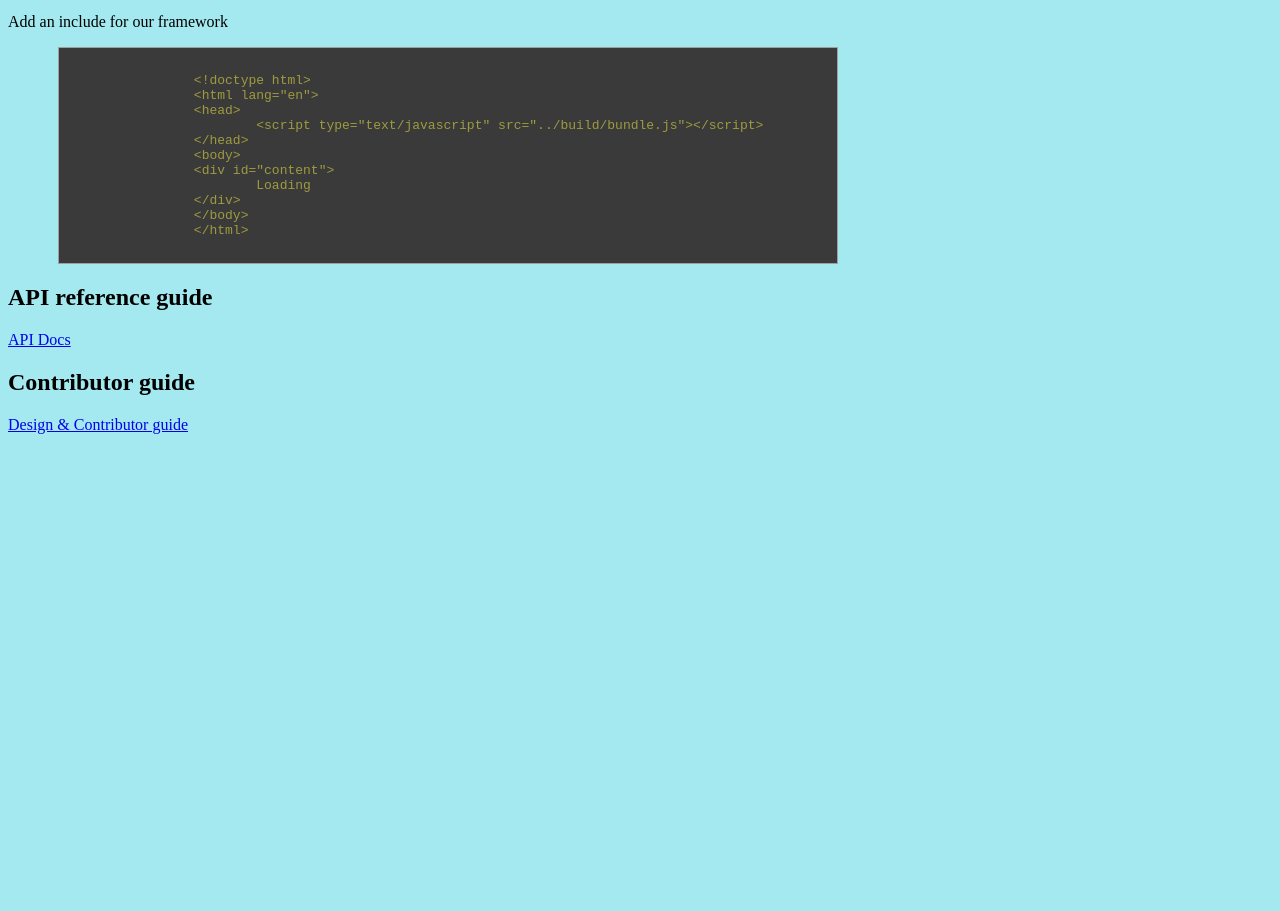
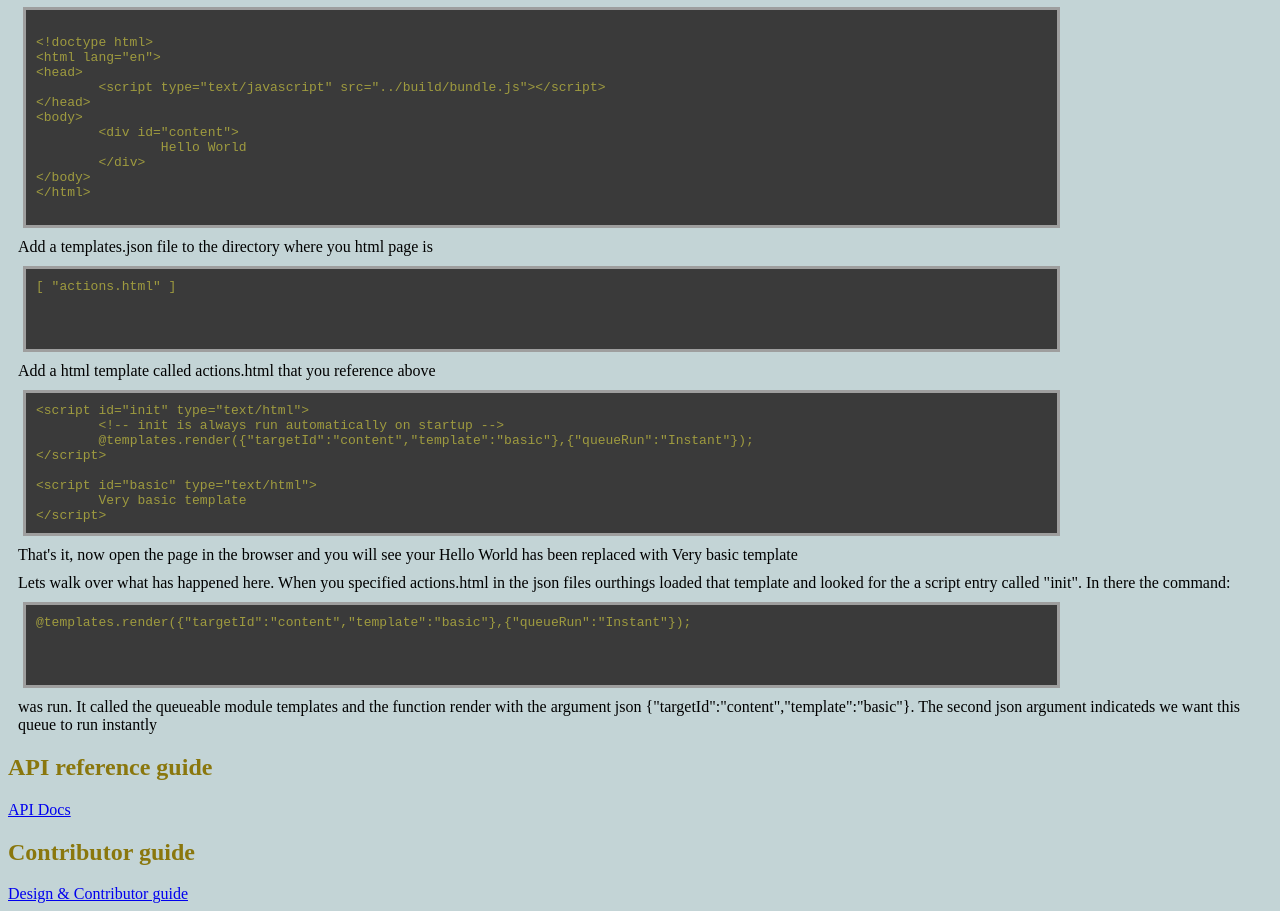
Before and after one commit to nautoguide/ourthings, a website built with webpack: page docs/index.html in a window 1280 px wide. Shown: the part 364-1275 px from the top of the page. Before the commit the page ends 806 px from the top, so only its background shows below. Built offline with nearby package versions, Linux system fonts and the light colour scheme; no server answers.

Commit message:
More documentation work

```diff
--- a/docs/css/docs.css
+++ b/docs/css/docs.css
@@ -1,14 +1,33 @@
 body {
-    background: #a3e9ef;
+    background: #c3d4d6;
+    color: black;
+}
+
+h1 {
+    color: black;
+    text-align: center;
+}
+
+h2 {
+    color: #8a770d;
+}
+
+h3 {
+    color: #a24b09;
+    margin: 5px;
+}
+
+p {
+    margin: 10px;
 }
 
 code {
     background: #3a3a3a;
-    border: 1px solid #9e9e9e;
+    border: 3px solid #9e9e9e;
     padding: 10px;
     color: #9f9b3f;
-    width: 60%;
-    margin-left:50px;
+    width: 80%;
+    margin-left: 15px;
     min-height: 60px;
     display: block;
     white-space: pre;
--- a/docs/index.html
+++ b/docs/index.html
@@ -16,18 +16,35 @@
 	<h3>Create your own simple app</h3>
 	<p>Add an include for our framework</p>
 	<code>
-		&#x3C;!doctype html&#x3E;
-&#x9;&#x9;&#x3C;html lang=&#x22;en&#x22;&#x3E;
-&#x9;&#x9;&#x3C;head&#x3E;
-&#x9;&#x9;&#x9;&#x3C;script type=&#x22;text/javascript&#x22; src=&#x22;../build/bundle.js&#x22;&#x3E;&#x3C;/script&#x3E;
-&#x9;&#x9;&#x3C;/head&#x3E;
-&#x9;&#x9;&#x3C;body&#x3E;
-&#x9;&#x9;&#x3C;div id=&#x22;content&#x22;&#x3E;
-&#x9;&#x9;&#x9;Loading
-&#x9;&#x9;&#x3C;/div&#x3E;
-&#x9;&#x9;&#x3C;/body&#x3E;
-&#x9;&#x9;&#x3C;/html&#x3E;
+&#x3C;!doctype html&#x3E;
+&#x3C;html lang=&#x22;en&#x22;&#x3E;
+&#x3C;head&#x3E;
+&#x9;&#x3C;script type=&#x22;text/javascript&#x22; src=&#x22;../build/bundle.js&#x22;&#x3E;&#x3C;/script&#x3E;
+&#x3C;/head&#x3E;
+&#x3C;body&#x3E;
+&#x9;&#x3C;div id=&#x22;content&#x22;&#x3E;
+		Hello World
+	&#x3C;/div&#x3E;
+&#x3C;/body&#x3E;
+&#x3C;/html&#x3E;
 	</code>
+	<p>Add a templates.json file to the directory where you html page is</p>
+	<code>[ "actions.html" ]</code>
+	<p>Add a html template called actions.html that you reference above</p>
+	<code>&#x3C;script id=&#x22;init&#x22; type=&#x22;text/html&#x22;&#x3E;
+&#x9;&#x3C;!-- init is always run automatically on startup --&#x3E;
+&#x9;@templates.render({&#x22;targetId&#x22;:&#x22;content&#x22;,&#x22;template&#x22;:&#x22;basic&#x22;},{&#x22;queueRun&#x22;:&#x22;Instant&#x22;});
+&#x3C;/script&#x3E;
+
+&#x3C;script id=&#x22;basic&#x22; type=&#x22;text/html&#x22;&#x3E;
+&#x9;Very basic template
+&#x3C;/script&#x3E;</code>
+	<p>That's it, now open the page in the browser and you will see your Hello World has been replaced with Very basic template</p>
+	<p>Lets walk over what has happened here. When you specified actions.html in the json files ourthings loaded that template and
+	looked for the a script entry called "init". In there the command:</p>
+<code>@templates.render({"targetId":"content","template":"basic"},{"queueRun":"Instant"});</code>
+	<p>was run. It called the queueable module templates and the function render with the argument json {"targetId":"content","template":"basic"}.
+	The second json argument indicateds we want this queue to run instantly</p>
 	<h2>API reference guide</h2>
 	<a href="api/index.html">API Docs</a>
 	<h2>Contributor guide</h2>
```
